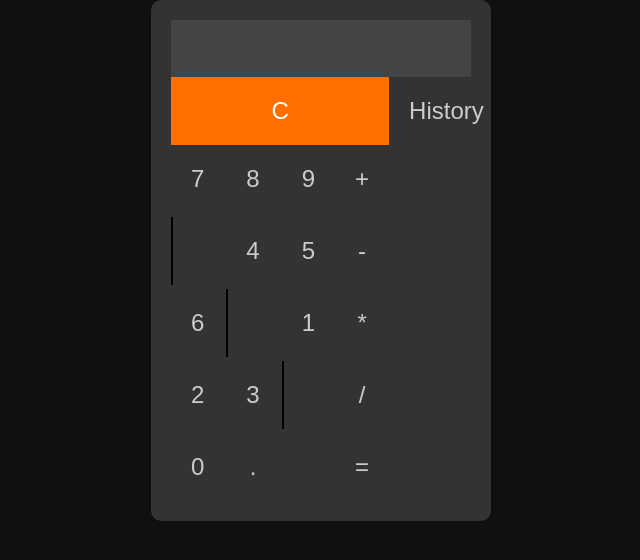
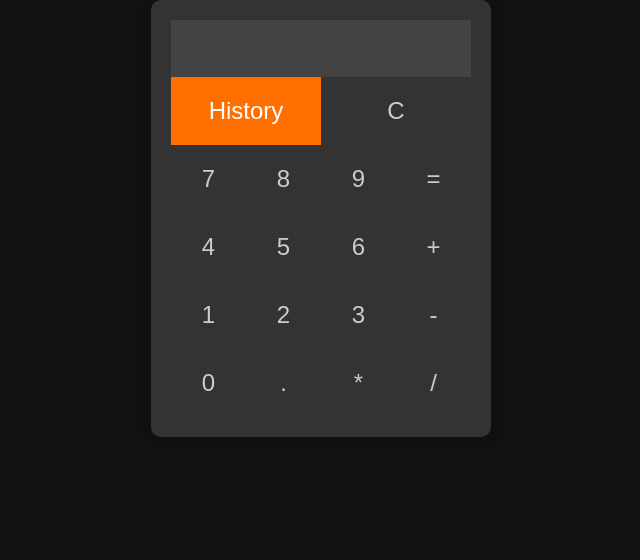
Before and after one commit to Pedestrian101/Calc, a plain HTML site: page index.html in a window 1280 px wide. Shown: the whole page, without its empty margins (319-959 px from the left). Drawn offline with Linux system fonts and the light colour scheme.

Commit message:
Update index.html

```diff
--- a/index.html
+++ b/index.html
@@ -49,19 +49,13 @@
 
         .clear {
             grid-column: span 2;
-            background-color: #ff6f00; /* Orange color for clear button */
-            color: #fff;
+            background-color: #333; /* Dark gray color for clear button */
         }
 
         .history {
             grid-column: span 2;
-            background-color: #333; /* Dark gray color for history button */
-        }
-
-        .divider {
-            background-color: #000;
-            height: 100%;
-            width: 2px;
+            background-color: #ff6f00; /* Orange color for history button */
+            color: #fff;
         }
 
         button:hover {
@@ -69,49 +63,40 @@
             color: #fff;
         }
 
-        .number-buttons {
-            display: grid;
-            grid-template-columns: repeat(3, 1fr);
-            grid-gap: 2px;
-            grid-row-gap: 4px;
+        .grid-4x5 {
+            grid-template-rows: repeat(5, 1fr);
         }
 
-        .action-buttons {
-            display: grid;
-            grid-template-columns: repeat(1, 1fr);
-            grid-gap: 2px;
-            grid-row-gap: 4px;
+        .grid-3x3 {
+            grid-template-columns: repeat(3, 1fr);
+        }
+
+        .grid-1x2 {
+            grid-template-columns: repeat(2, 1fr);
         }
     </style>
 </head>
 <body>
     <div class="calculator">
         <input type="text" id="result" class="display" readonly>
+        <button class="history" onclick="redirectToHistory()">History</button>
         <button class="clear" onclick="clearDisplay()">C</button>
-        <button class="history" onclick="redirectToHistory()">History</button>
-        <div class="number-buttons">
         <button onclick="appendToDisplay('7')">7</button>
         <button onclick="appendToDisplay('8')">8</button>
         <button onclick="appendToDisplay('9')">9</button>
-            <div class="divider"></div>
+        <button class="equals" onclick="calculate()">=</button>
         <button onclick="appendToDisplay('4')">4</button>
         <button onclick="appendToDisplay('5')">5</button>
         <button onclick="appendToDisplay('6')">6</button>
-            <div class="divider"></div>
+        <button onclick="appendToDisplay('+')">+</button>
         <button onclick="appendToDisplay('1')">1</button>
         <button onclick="appendToDisplay('2')">2</button>
         <button onclick="appendToDisplay('3')">3</button>
-            <div class="divider"></div>
+        <button onclick="appendToDisplay('-')">-</button>
         <button onclick="appendToDisplay('0')">0</button>
         <button onclick="appendToDisplay('.')">.</button>
-        </div>
-        <div class="action-buttons">
-            <button onclick="appendToDisplay('+')">+</button>
-            <button onclick="appendToDisplay('-')">-</button>
         <button onclick="appendToDisplay('*')">*</button>
         <button onclick="appendToDisplay('/')">/</button>
-            <button class="equals" onclick="calculate()">=</button>
-        </div>
     </div>
 
     <script>
```
Lines whose indentation alone changed are shown as unchanged.
